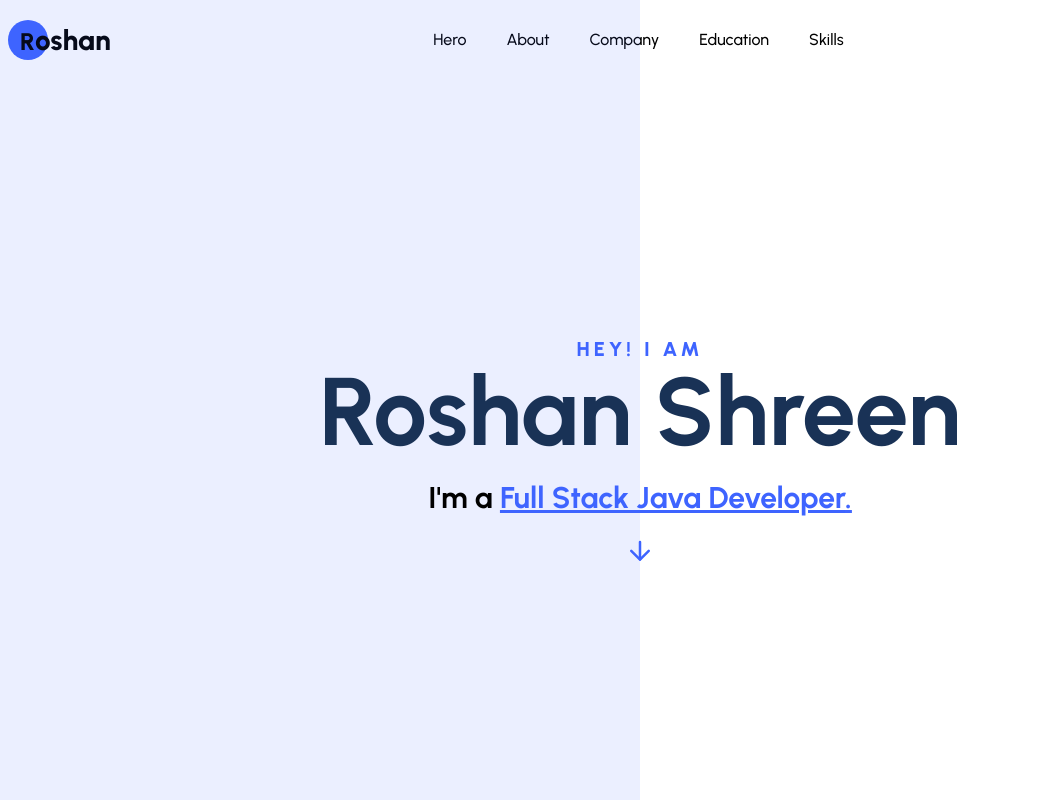
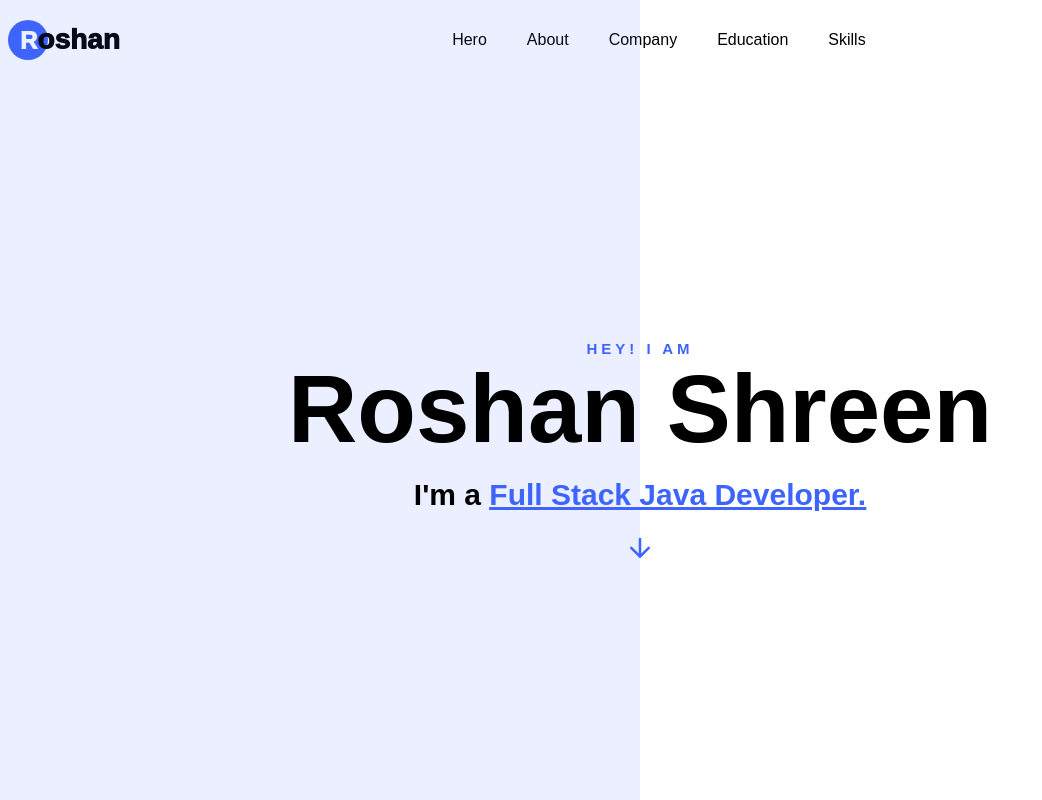
Before and after one commit to roshanshreen/bio-react, a React (Create React App) app: page / in a window 1280 px wide. Shown: the top 800 px of the page, without its empty margins (0-1042 px from the left). Built offline with nearby package versions, Linux system fonts and the light colour scheme.

Commit message:
Font changed

```diff
--- a/src/App.css
+++ b/src/App.css
@@ -11,7 +11,7 @@ html {
 }
 
 body {
-  font-family: "Urbanist", sans-serif;
+  font-family: "Poppins", Arial, sans-serif;
 }
 
 .container {
@@ -108,7 +108,8 @@ section {
   position: relative;
   z-index: 0;
   line-height: inherit;
-  margin-right: 1rem;
+  margin-right: 3rem;
+  /* margin-left:10rem; */
 }
 .navbar-brand:after {
   position: absolute;
@@ -124,7 +125,7 @@ section {
 }
 .subheading {
   text-transform: uppercase;
-  font-size: 20px;
+  font-size: 15px;
   font-weight: 900;
   font: bold;
   color: #3e64ff;
--- a/src/components/Header/Header.jsx
+++ b/src/components/Header/Header.jsx
@@ -50,10 +50,10 @@ const Header = () => {
         <div className="flex items-center justify-between">
           {/* ================logo============= */}
           <div className="navbar-brand">
-            <span className={`text-2xl font-[1100] ${isMobile ? 'text-white' : ''}`}>
+            <span className={`text-2xl font-[20px] text-white`}>
               R
             </span>
-            <span className={`${isMobile ? 'text-white' : ''}`}>
+            <span className={`${isMobile?'text-white':''}`}>
               oshan
             </span>
           </div>
--- a/src/components/UI/Hero.jsx
+++ b/src/components/UI/Hero.jsx
@@ -35,12 +35,12 @@ export default function Hero() {
           <span className="subheading">
             Hey! I AM
           </span>
-          <h2 className="text-center text-smallTextColor text-8xl font-bold">
+          <h2 className="text-center text-black text-8xl fontweight-[800] font-[60px] font-bold line-height-[1.5]">
             Roshan Shreen
           </h2>
         </div>
         <div data-aos="fade-up" data-aos-duration="1500">
-          <h1 className="font-bold text-3xl font-[930]">
+          <h1 className="font-bold text-3xl font-[32px] fontweight-[800]">
             I'm a{" "}
             <ReactTyped
               strings={["Developer","Full Stack Java Developer","React Developer"]}
```
